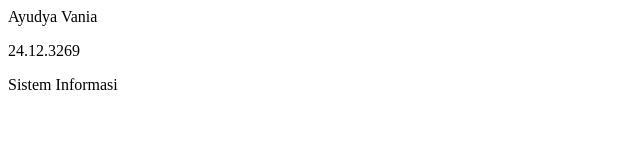
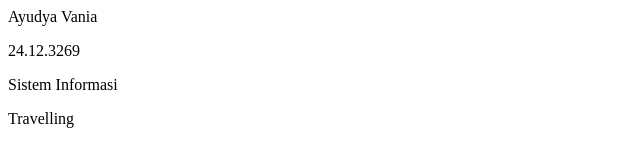
Before and after one commit to aydyvaniaa/24.12.3269_TugasGit_DB, a plain HTML site: page index.html in a window 1280 px wide. Shown: the full height of the page, 0-640 px from the left. Drawn offline with Linux system fonts and the light colour scheme.

Commit message:
Update index.html

```diff
--- a/index.html
+++ b/index.html
@@ -1,3 +1,4 @@
 <p>Ayudya Vania</p>
 <p>24.12.3269</p>
 <p>Sistem Informasi</p>
+<p>Travelling</p>
```
